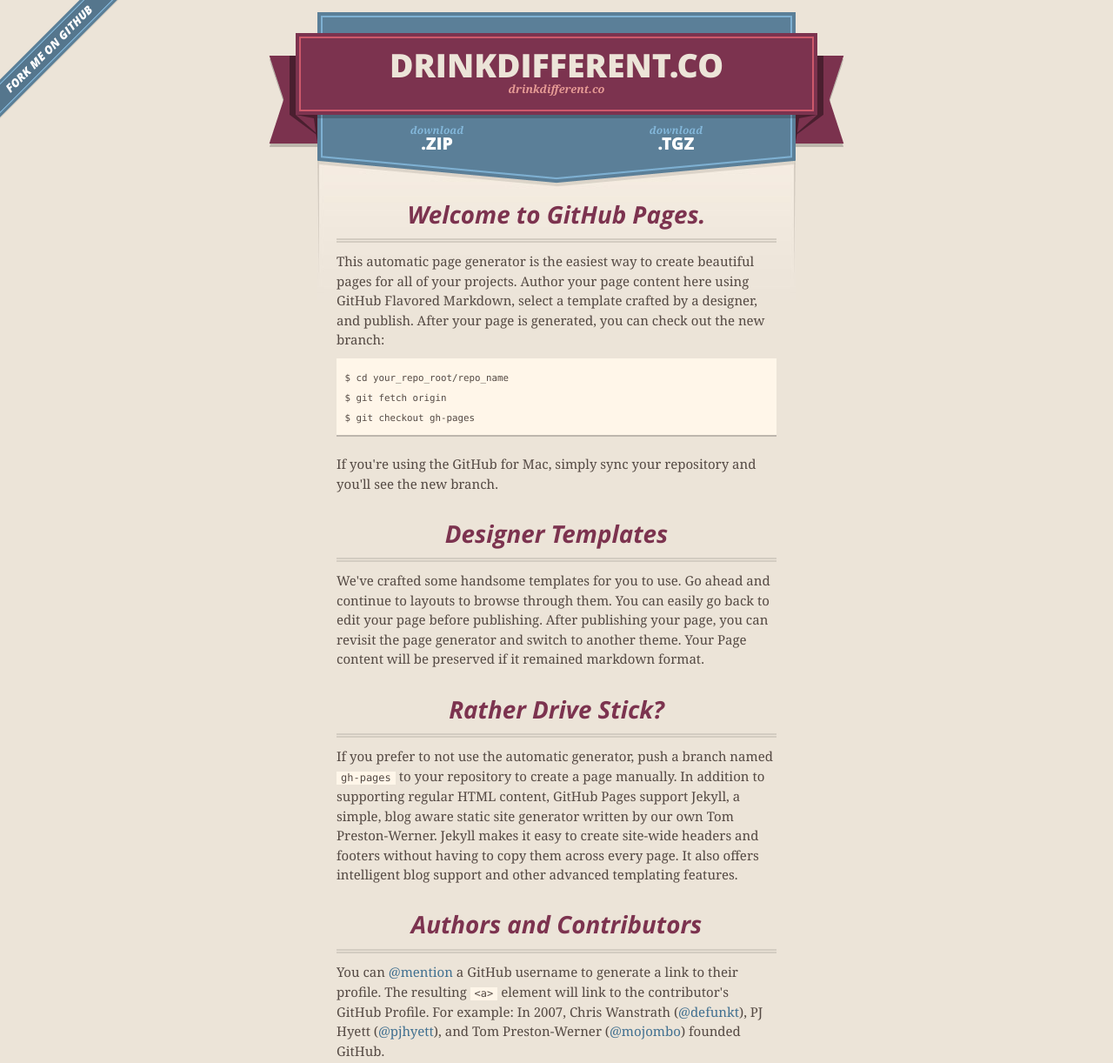
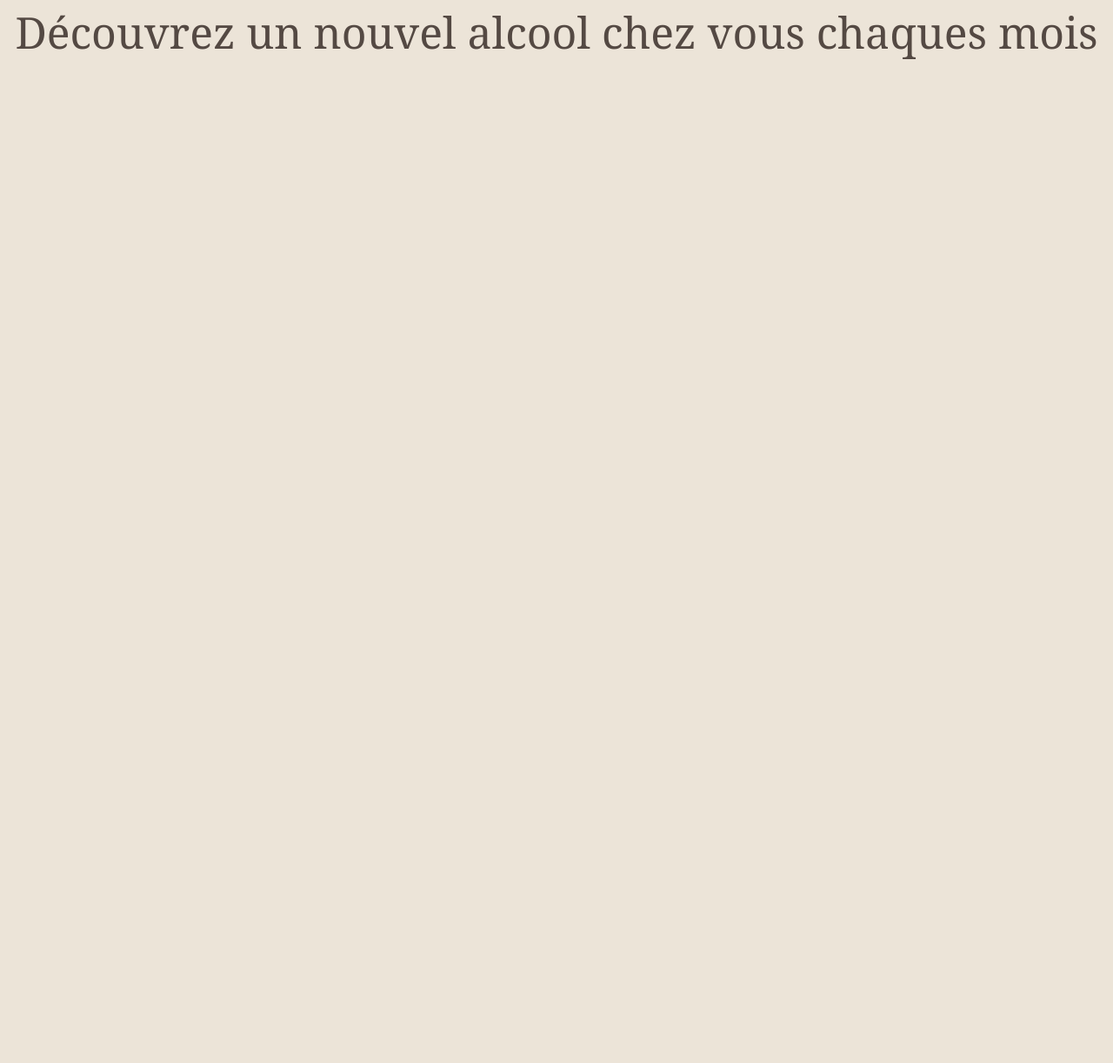
Before and after one commit to tommyjarnac/drinkdifferent.co, a plain HTML site: page index.html in a window 1280 px wide. Shown: the top 1222 px of the page at 87% size. After the commit the page ends 800 px from the top, so only its background shows below. Drawn offline with nearby package versions, Linux system fonts and the light colour scheme.

Commit message:
first commit pitch

```diff
--- a/index.html
+++ b/index.html
@@ -21,72 +21,11 @@
   </head>
 
   <body>
-    <a id="forkme_banner" href="https://github.com/gigigan/drinkdifferent.co">View on GitHub</a>
-    <div class="shell">
-
-      <header>
-        <span class="ribbon-outer">
-          <span class="ribbon-inner">
-            <h1>Drinkdifferent.co</h1>
-            <h2>drinkdifferent.co</h2>
-          </span>
-          <span class="left-tail"></span>
-          <span class="right-tail"></span>
-        </span>
-      </header>
-
-      <section id="downloads">
-        <span class="inner">
-          <a href="https://github.com/gigigan/drinkdifferent.co/zipball/master" class="zip"><em>download</em> .ZIP</a><a href="https://github.com/gigigan/drinkdifferent.co/tarball/master" class="tgz"><em>download</em> .TGZ</a>
-        </span>
-      </section>
 
 
-      <span class="banner-fix"></span>
-
-
-      <section id="main_content">
-        <h3>Welcome to GitHub Pages.</h3>
-
-<p>This automatic page generator is the easiest way to create beautiful pages for all of your projects. Author your page content here using GitHub Flavored Markdown, select a template crafted by a designer, and publish. After your page is generated, you can check out the new branch:</p>
-
-<pre><code>$ cd your_repo_root/repo_name
-$ git fetch origin
-$ git checkout gh-pages
-</code></pre>
-
-<p>If you're using the GitHub for Mac, simply sync your repository and you'll see the new branch.</p>
-
-<h3>Designer Templates</h3>
-
-<p>We've crafted some handsome templates for you to use. Go ahead and continue to layouts to browse through them. You can easily go back to edit your page before publishing. After publishing your page, you can revisit the page generator and switch to another theme. Your Page content will be preserved if it remained markdown format.</p>
-
-<h3>Rather Drive Stick?</h3>
-
-<p>If you prefer to not use the automatic generator, push a branch named <code>gh-pages</code> to your repository to create a page manually. In addition to supporting regular HTML content, GitHub Pages support Jekyll, a simple, blog aware static site generator written by our own Tom Preston-Werner. Jekyll makes it easy to create site-wide headers and footers without having to copy them across every page. It also offers intelligent blog support and other advanced templating features.</p>
-
-<h3>Authors and Contributors</h3>
-
-<p>You can <a href="https://github.com/blog/821" class="user-mention">@mention</a> a GitHub username to generate a link to their profile. The resulting <code>&lt;a&gt;</code> element will link to the contributor's GitHub Profile. For example: In 2007, Chris Wanstrath (<a href="https://github.com/defunkt" class="user-mention">@defunkt</a>), PJ Hyett (<a href="https://github.com/pjhyett" class="user-mention">@pjhyett</a>), and Tom Preston-Werner (<a href="https://github.com/mojombo" class="user-mention">@mojombo</a>) founded GitHub.</p>
-
-<h3>Support or Contact</h3>
-
-<p>Having trouble with Pages? Check out the documentation at <a href="http://help.github.com/pages">http://help.github.com/pages</a> or contact <a href="mailto:support@github.com">support@github.com</a> and we’ll help you sort it out.</p>
-      </section>
-
-      <footer>
-        <span class="ribbon-outer">
-          <span class="ribbon-inner">
-            <p>this project by <a href="https://github.com/gigigan">gigigan</a> can be found on <a href="https://github.com/gigigan/drinkdifferent.co">GitHub</a></p>
-          </span>
-          <span class="left-tail"></span>
-          <span class="right-tail"></span>
-        </span>
-        <p>Generated with <a href="http://pages.github.com">GitHub Pages</a> using Merlot</p>
-        <span class="octocat"></span>
-      </footer>
-
-    </div>
+<div id="pitch">
+Découvrez un nouvel alcool chez vous chaques mois
+</div>
 
               <script type="text/javascript">
             var gaJsHost = (("https:" == document.location.protocol) ? "https://ssl." : "http://www.");
--- a/stylesheets/screen.css
+++ b/stylesheets/screen.css
@@ -1,5 +1,9 @@
 /* Generated by Font Squirrel (http://www.fontsquirrel.com) on February 9, 2012 */
 
+#pitch {
+    text-align: center;
+    font-size: 50px;
+}
 
 @font-face {
   font-family: 'Open Sans';
```
